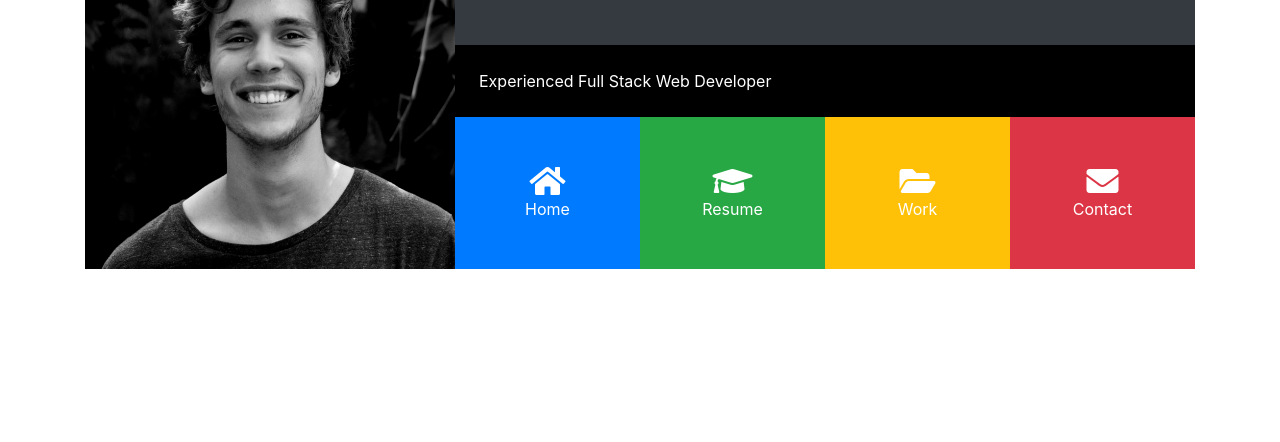
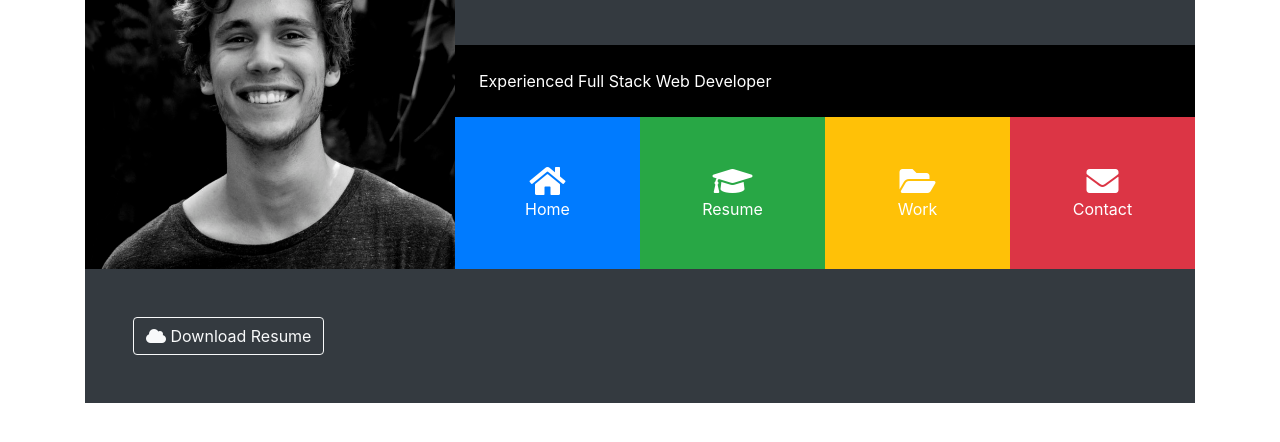
Before and after one commit to chungthehao/Portfolio_Grid_bs4_theme, a plain HTML site: page index.html in a window 1280 px wide. Shown: the part 126-568 px from the top of the page. Drawn offline with Linux system fonts and the light colour scheme.

Commit message:
2. Footer

```diff
--- a/index.html
+++ b/index.html
@@ -84,6 +84,18 @@
       </div>
     </header>
 
+
+
+    <!-- FOOTER -->
+    <footer id="main-footer" class="p-5 bg-dark text-white">
+      <div class="row">
+        <div class="col-md-6">
+          <a href="#" class="btn btn-outline-light">
+            <i class="fas fa-cloud"></i> Download Resume
+          </a>
+        </div>
+      </div>
+    </footer>
   </div> <!-- END: .CONTAINER-->
 
 
```
